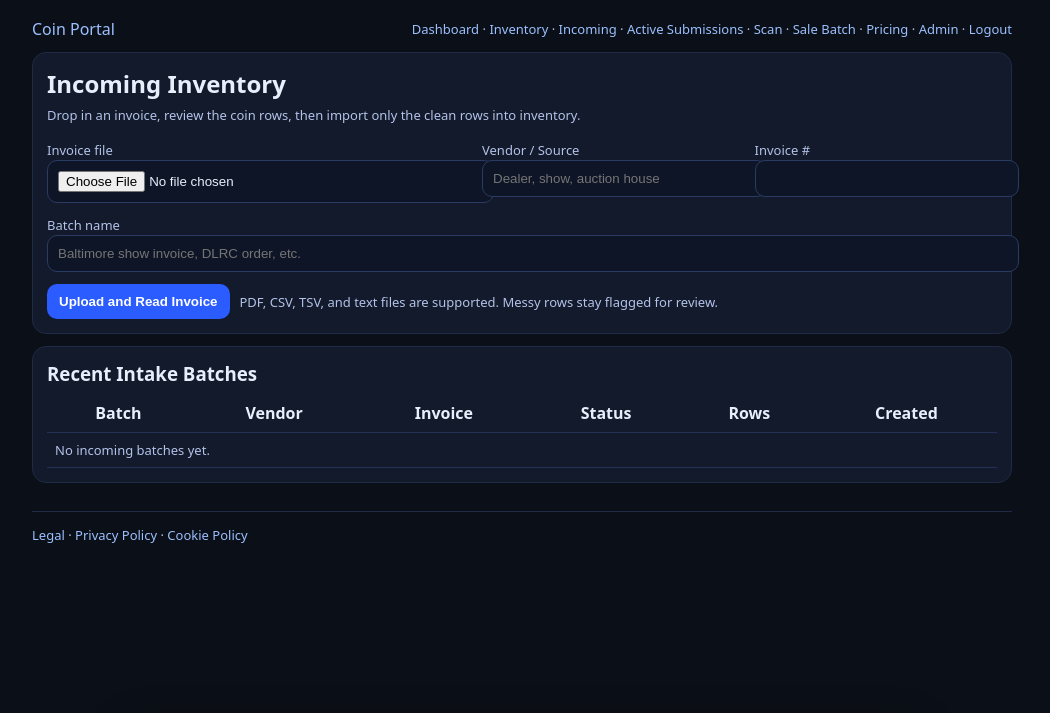
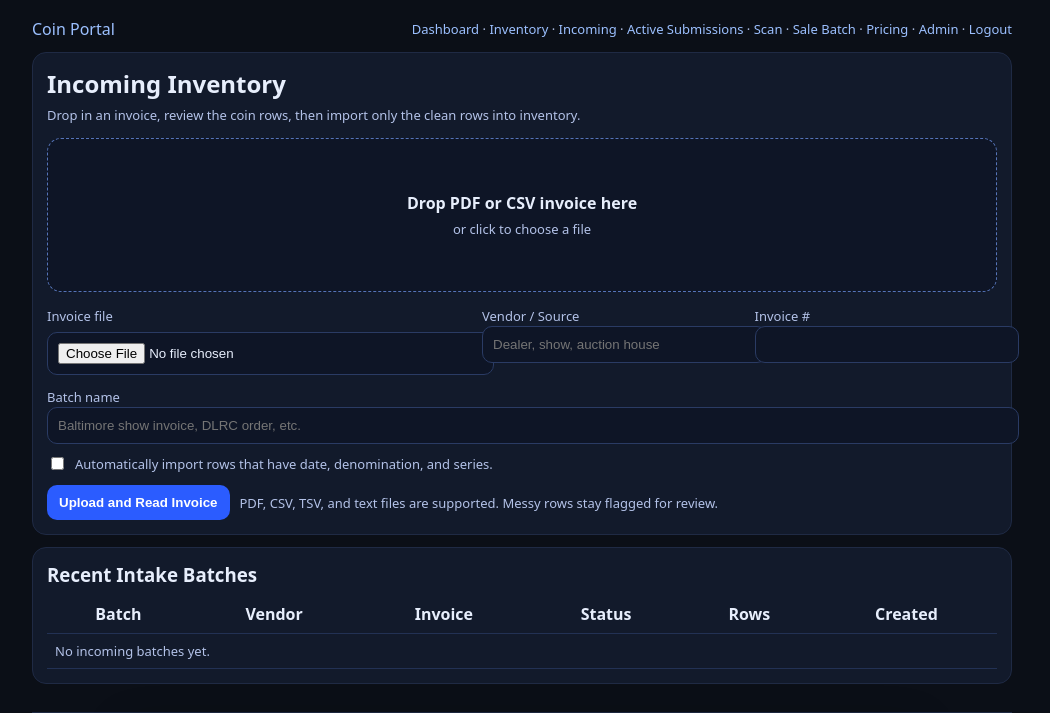
Before and after one commit to T22-1/coin-portal, a Django app: page /inventory/incoming/ in a window 1280 px wide. Shown: the top 713 px of the page, without its empty margins (118-1168 px from the left). Run offline with Django 5.2, Linux system fonts and the light colour scheme; the visitor is signed in with stand-in values (Sample User, id 1); data that the repository does not hold is empty.

Commit message:
Improve incoming inventory file import

```diff
--- a/portalapp/invoice_parser.py
+++ b/portalapp/invoice_parser.py
@@ -11,6 +11,8 @@ from io import BytesIO, StringIO
 from pathlib import Path
 
 from pypdf import PdfReader
+
+from .models import series_for_coin
 
 
 DENOMINATION_PATTERNS = [
@@ -34,7 +36,7 @@ GRADE_PATTERN = re.compile(
 )
 CERT_PATTERN = re.compile(r"\b(?:cert(?:ificate)?\s*#?:?\s*)?(\d{6,12})\b", re.IGNORECASE)
 DATE_PATTERN = re.compile(r"\b(1[5-9]\d{2}|20\d{2})(?:[-\s]?([A-Z]{1,2}))?\b", re.IGNORECASE)
-MONEY_PATTERN = re.compile(r"(?:\$|USD\s*)?([0-9][0-9,]*(?:\.\d{2})?)")
+MONEY_PATTERN = re.compile(r"(?:\$|USD\s*)\s*([0-9][0-9,]*(?:\.\d{2})?)|\b([0-9]{1,3}(?:,[0-9]{3})+|[0-9]+\.\d{2})\b")
 
 
 def parse_invoice_file(uploaded_file) -> tuple[str, list[dict], str]:
@@ -128,6 +130,15 @@ def _parse_locally(filename: str, text: str) -> list[dict]:
 
 def _parse_table(text: str, delimiter: str) -> list[dict]:
     rows = []
+    sample = text[:2048]
+    try:
+        has_header = csv.Sniffer().has_header(sample)
+    except csv.Error:
+        has_header = True
+
+    if not has_header:
+        return _parse_headerless_table(text, delimiter)
+
     reader = csv.DictReader(StringIO(text), delimiter=delimiter)
     if not reader.fieldnames:
         return rows
@@ -151,6 +162,37 @@ def _parse_table(text: str, delimiter: str) -> list[dict]:
                 "cost_basis": _clean_decimal(_first_value(lowered, "cost", "cost basis", "wholesale", "paid")),
             }
         )
+        if not row["series"]:
+            row["series"] = series_for_coin(row["date_mm"], row["denomination"])
+        row["needs_review"] = _needs_review(row)
+        row["confidence"] = 80 if not row["needs_review"] else 45
+        rows.append(_normalize_row(row))
+    return rows or _parse_headerless_table(text, delimiter)
+
+
+def _parse_headerless_table(text: str, delimiter: str) -> list[dict]:
+    rows = []
+    reader = csv.reader(StringIO(text), delimiter=delimiter)
+    for source_row in reader:
+        values = [str(value or "").strip() for value in source_row]
+        if not any(values):
+            continue
+        row = _line_from_text(" ".join(values))
+        if len(values) > 0 and values[0]:
+            row["date_mm"] = values[0] or row["date_mm"]
+        if len(values) > 1 and values[1]:
+            row["denomination"] = values[1] or row["denomination"]
+        if len(values) > 2 and values[2]:
+            row["series"] = values[2] or row["series"]
+        if len(values) > 3 and values[3]:
+            row["holder"] = values[3] or row["holder"]
+        if len(values) > 4 and values[4]:
+            row["grade_text"] = values[4] or row["grade_text"]
+        if len(values) > 5 and values[5]:
+            row["cert_number"] = values[5] or row["cert_number"]
+        if len(values) > 6 and values[6]:
+            row["cost_basis"] = _clean_decimal(values[6])
+        row["raw_description"] = " ".join(value for value in values if value)
         row["needs_review"] = _needs_review(row)
         row["confidence"] = 80 if not row["needs_review"] else 45
         rows.append(_normalize_row(row))
@@ -195,11 +237,11 @@ def _line_from_text(line: str) -> dict:
             series = series.replace(token, " ")
     series = MONEY_PATTERN.sub(" ", series)
     series = CERT_PATTERN.sub(" ", series)
-    series = " ".join(series.split(" -:,"))
+    series = " ".join(series.replace("-", " ").replace(":", " ").replace(",", " ").split())
     if len(series) > 120:
         series = series[:120]
 
-    money_values = MONEY_PATTERN.findall(text)
+    money_values = _money_values(text)
     cost_basis = _clean_decimal(money_values[-1]) if money_values else None
     row = {
         "raw_description": text,
@@ -214,9 +256,20 @@ def _line_from_text(line: str) -> dict:
         "cost_basis": cost_basis,
         "source": "",
     }
+    if not row["series"]:
+        row["series"] = series_for_coin(row["date_mm"], row["denomination"])
     row["needs_review"] = _needs_review(row)
     row["confidence"] = 70 if not row["needs_review"] else 35
     return _normalize_row(row)
+
+
+def _money_values(text: str) -> list[str]:
+    values = []
+    for match in MONEY_PATTERN.findall(text):
+        value = next((part for part in match if part), "")
+        if value:
+            values.append(value)
+    return values
 
 
 def _clean_decimal(value):
--- a/portalapp/views.py
+++ b/portalapp/views.py
@@ -379,6 +379,7 @@ def incoming_inventory_upload(request: HttpRequest):
     title = (request.POST.get("title") or invoice.name).strip()
     vendor = (request.POST.get("vendor") or "").strip()
     invoice_number = (request.POST.get("invoice_number") or "").strip()
+    auto_import_ready = request.POST.get("auto_import_ready") == "on"
     batch = IncomingInventoryBatch.objects.create(
         title=title,
         vendor=vendor,
@@ -395,8 +396,18 @@ def incoming_inventory_upload(request: HttpRequest):
     for row in rows:
         IncomingInventoryLine.objects.create(batch=batch, **row)
 
+    imported_count = _import_ready_incoming_lines(batch) if auto_import_ready else 0
+    if imported_count:
+        batch.parser_status = "IMPORTED"
+        batch.save(update_fields=["parser_status"])
+
     if rows:
-        messages.success(request, f"Found {len(rows)} possible coin rows. Review them before importing.")
+        message = f"Found {len(rows)} possible coin row(s)."
+        if imported_count:
+            message += f" Imported {imported_count} ready row(s) into inventory."
+        else:
+            message += " Review them before importing."
+        messages.success(request, message)
     else:
         messages.warning(request, "I could not confidently find coin rows. You can add rows manually on the review screen.")
     return redirect("incoming_inventory_batch", batch_id=batch.id)
@@ -458,6 +469,28 @@ def _import_incoming_lines(request: HttpRequest, batch: IncomingInventoryBatch)
     for line in batch.lines.filter(id__in=selected_ids, imported_item__isnull=True):
         if line.needs_review:
             continue
+        item = InventoryItem.objects.create(
+            date_mm=line.date_mm,
+            denomination=line.denomination,
+            series=line.series,
+            variety=line.variety,
+            holder=line.holder,
+            grade_text=line.grade_text,
+            cert_number=line.cert_number,
+            ask_price=line.ask_price,
+            cost_basis=line.cost_basis,
+            source=line.source or batch.vendor,
+            notes=f"Imported from incoming batch {batch.id}. {line.raw_description}".strip(),
+        )
+        line.imported_item = item
+        line.save(update_fields=["imported_item"])
+        imported_count += 1
+    return imported_count
+
+
+def _import_ready_incoming_lines(batch: IncomingInventoryBatch) -> int:
+    imported_count = 0
+    for line in batch.lines.filter(needs_review=False, imported_item__isnull=True):
         item = InventoryItem.objects.create(
             date_mm=line.date_mm,
             denomination=line.denomination,
--- a/templates/incoming_inventory.html
+++ b/templates/incoming_inventory.html
@@ -5,10 +5,14 @@
   <div class="small">Drop in an invoice, review the coin rows, then import only the clean rows into inventory.</div>
   <form method="post" action="/inventory/incoming/upload/" enctype="multipart/form-data" style="margin-top:14px;">
     {% csrf_token %}
+    <label class="incoming-dropzone" for="invoice" id="incoming-dropzone">
+      <strong>Drop PDF or CSV invoice here</strong>
+      <span id="incoming-file-name">or click to choose a file</span>
+    </label>
     <div class="row">
       <div style="flex:2 1 260px;">
         <label class="small" for="invoice">Invoice file</label>
-        <input id="invoice" name="invoice" type="file" accept=".pdf,.csv,.tsv,.txt" required>
+        <input id="invoice" name="invoice" type="file" accept=".pdf,.csv,.tsv,.txt" required style="margin-top:6px;">
       </div>
       <div style="flex:1 1 180px;">
         <label class="small" for="vendor">Vendor / Source</label>
@@ -23,6 +27,10 @@
       <label class="small" for="title">Batch name</label>
       <input id="title" name="title" placeholder="Baltimore show invoice, DLRC order, etc.">
     </div>
+    <label class="small" style="display:flex; gap:8px; align-items:center; margin-top:10px;">
+      <input name="auto_import_ready" type="checkbox" style="width:auto;">
+      Automatically import rows that have date, denomination, and series.
+    </label>
     <div class="row" style="margin-top:12px; align-items:center;">
       <button class="btn" type="submit">Upload and Read Invoice</button>
       <span class="small">PDF, CSV, TSV, and text files are supported. Messy rows stay flagged for review.</span>
@@ -57,4 +65,62 @@
     {% endfor %}
   </table>
 </div>
+<style>
+  .incoming-dropzone {
+    align-items: center;
+    background: #0e1526;
+    border: 1px dashed #5574b8;
+    border-radius: 14px;
+    color: #e7eefc;
+    cursor: pointer;
+    display: flex;
+    flex-direction: column;
+    gap: 6px;
+    justify-content: center;
+    margin: 12px 0;
+    min-height: 116px;
+    padding: 18px;
+    text-align: center;
+  }
+  .incoming-dropzone.dragover {
+    background: #152342;
+    border-color: #9cc0ff;
+  }
+  .incoming-dropzone span {
+    color: #b3c2e8;
+    font-size: 13px;
+  }
+</style>
+<script>
+  (function () {
+    var dropzone = document.getElementById("incoming-dropzone");
+    var input = document.getElementById("invoice");
+    var fileName = document.getElementById("incoming-file-name");
+    if (!dropzone || !input || !fileName) return;
+
+    function setFileName() {
+      fileName.textContent = input.files && input.files.length ? input.files[0].name : "or click to choose a file";
+    }
+
+    ["dragenter", "dragover"].forEach(function (eventName) {
+      dropzone.addEventListener(eventName, function (event) {
+        event.preventDefault();
+        dropzone.classList.add("dragover");
+      });
+    });
+    ["dragleave", "drop"].forEach(function (eventName) {
+      dropzone.addEventListener(eventName, function (event) {
+        event.preventDefault();
+        dropzone.classList.remove("dragover");
+      });
+    });
+    dropzone.addEventListener("drop", function (event) {
+      if (event.dataTransfer && event.dataTransfer.files && event.dataTransfer.files.length) {
+        input.files = event.dataTransfer.files;
+        setFileName();
+      }
+    });
+    input.addEventListener("change", setFileName);
+  })();
+</script>
 {% endblock %}
```
Also changed, not shown: portalapp/tests.py (+47 -0 lines).
